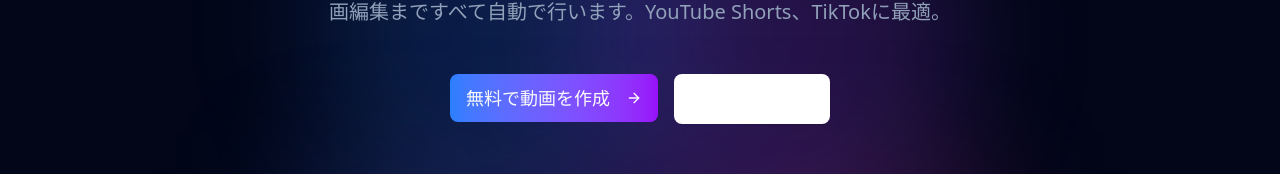
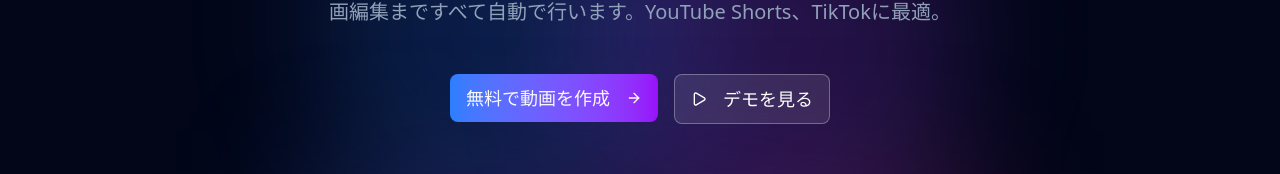
Before and after one commit to smaho119119-gif/voice-to-video, a Next.js app: page / in a window 1280 px wide. Shown: the part 368-542 px from the top of the page. Built offline with nearby package versions, Linux system fonts and the light colour scheme; no server answers.

Commit message:
fix: demo button visibility on landing page

```diff
--- a/src/app/page.tsx
+++ b/src/app/page.tsx
@@ -194,7 +194,7 @@ export default function LandingPage() {
                                 <ArrowRight className="w-5 h-5 ml-2" />
                             </Button>
                         </Link>
-                        <Button size="lg" variant="outline" className="border-white/20 text-white hover:bg-white/10 text-lg px-8 py-6">
+                        <Button size="lg" variant="ghost" className="border border-white/30 bg-white/10 text-white hover:bg-white/20 text-lg px-8 py-6">
                             <Play className="w-5 h-5 mr-2" />
                             デモを見る
                         </Button>
```
